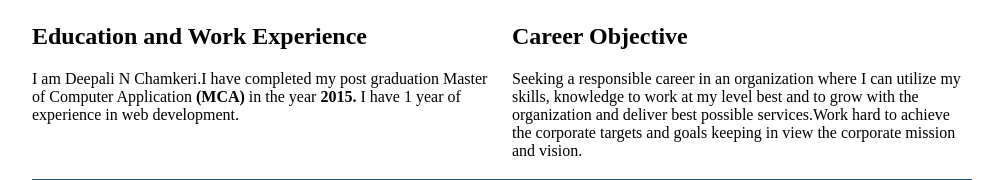
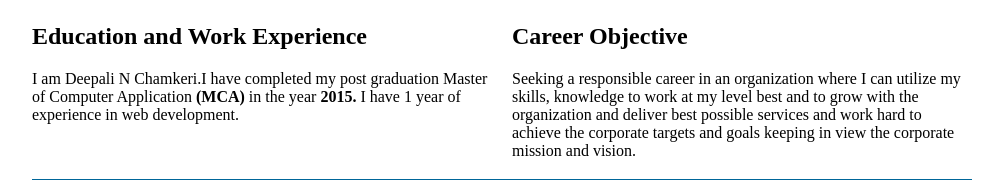
Before and after one commit to deepali-chamkeri/960grid-html, a plain HTML site: page index.html in a window 1280 px wide. Shown: the part 620-800 px from the top of the page, without its empty margins (138-1141 px from the left). Drawn offline with Linux system fonts and the light colour scheme.

Commit message:
Update index.html

```diff
--- a/index.html
+++ b/index.html
@@ -67,7 +67,7 @@
 				<div class="grid_6 about_content">
 					<h2>Career Objective</h2>
 					<p>Seeking a responsible career in an organization where I can utilize my skills, knowledge to work at
-					   my level best and to grow with the organization and deliver best possible services.Work hard to
+					   my level best and to grow with the organization and deliver best possible services and work hard to
 					   achieve the corporate targets and goals keeping in view the corporate mission and vision.
 					</p>
 				</div>
```
